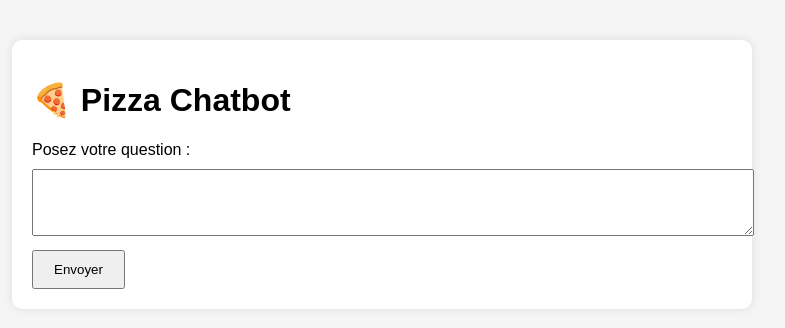
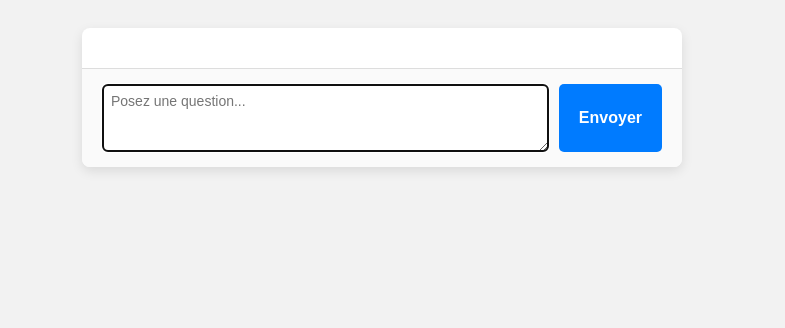
Before and after one commit to FayssalSabri/RAG-RestaurantQA, a Flask app: page / in a window 1280 px wide. Shown: the top 328 px of the page, without its empty margins (258-1043 px from the left). Run offline with Flask 3, Linux system fonts and the light colour scheme; some libraries are stand-ins or nearby versions.

Commit message:
updated version of chatbot web

```diff
--- a/app.py
+++ b/app.py
@@ -1,16 +1,16 @@
-from flask import Flask, render_template, request
+from flask import Flask, render_template, request, session, redirect, url_for
+from vector import retriever
 from langchain_ollama.llms import OllamaLLM
 from langchain_core.prompts import ChatPromptTemplate
-from vector import retriever
 
 app = Flask(__name__)
+app.secret_key = "super-secret-key"
 
-# Modèle LLM
+# Initialisation du modèle et du prompt (à faire une seule fois)
 model = OllamaLLM(model="llama3.2")
 
-# Prompt template
 template = """
-You are an expert in answering questions about a pizza restaurant.
+You are an expert in answering questions about a pizza restaurant
 
 Here are some relevant reviews: {reviews}
 
@@ -21,13 +21,26 @@ chain = prompt | model
 
 @app.route("/", methods=["GET", "POST"])
 def index():
-    answer = ""
-    question = ""
+    if "chat_history" not in session:
+        session["chat_history"] = []
+
     if request.method == "POST":
-        question = request.form["question"]
-        reviews = retriever.invoke(question)
-        answer = chain.invoke({"reviews": reviews, "question": question})
-    return render_template("index.html", answer=answer, question=question)
+        question = request.form.get("question", "").strip()
+        if question:
+            # Récupération des reviews pertinentes via le retriever
+            reviews_docs = retriever.invoke(question)
+            reviews_text = "\n\n".join([doc.page_content for doc in reviews_docs]) if reviews_docs else "No relevant reviews found."
+
+            # Génération de la réponse via le modèle
+            result = chain.invoke({"reviews": reviews_text, "question": question})
+
+            # Sauvegarde dans la session
+            session["chat_history"].append({"question": question, "answer": result})
+            session.modified = True
+
+        return redirect(url_for("index"))
+
+    return render_template("index.html", chat_history=session["chat_history"])
 
 if __name__ == "__main__":
     app.run(debug=True)
--- a/templates/index.html
+++ b/templates/index.html
@@ -1,27 +1,106 @@
 <!DOCTYPE html>
-<html lang="en">
+<html lang="fr">
 <head>
-    <meta charset="UTF-8">
-    <title>Pizza Chatbot</title>
+    <meta charset="UTF-8" />
+    <title>Chat Pizza</title>
     <style>
-        body { font-family: Arial, sans-serif; margin: 40px; background-color: #f5f5f5; }
-        .chat-box { background: white; padding: 20px; border-radius: 10px; max-width: 700px; margin: auto; box-shadow: 0 0 10px rgba(0,0,0,0.1); }
-        textarea, input { width: 100%; padding: 10px; margin-top: 10px; }
-        button { padding: 10px 20px; margin-top: 10px; }
+        body {
+            font-family: Arial, sans-serif;
+            background: #f2f2f2;
+            display: flex;
+            justify-content: center;
+            padding: 20px;
+        }
+        #chat-container {
+            width: 600px;
+            background: white;
+            border-radius: 8px;
+            box-shadow: 0 4px 12px rgba(0,0,0,0.1);
+            display: flex;
+            flex-direction: column;
+            max-height: 80vh;
+        }
+        #chat-box {
+            padding: 20px;
+            overflow-y: auto;
+            flex-grow: 1;
+            border-bottom: 1px solid #ddd;
+        }
+        .message {
+            max-width: 80%;
+            margin-bottom: 15px;
+            padding: 12px 16px;
+            border-radius: 20px;
+            clear: both;
+            word-wrap: break-word;
+            white-space: pre-wrap;
+        }
+        .user-message {
+            background: #007bff;
+            color: white;
+            float: right;
+            border-bottom-right-radius: 0;
+        }
+        .bot-message {
+            background: #e5e5ea;
+            color: #333;
+            float: left;
+            border-bottom-left-radius: 0;
+        }
+        form {
+            padding: 15px 20px;
+            display: flex;
+            gap: 10px;
+            border-radius: 0 0 8px 8px;
+            background: #fafafa;
+        }
+        textarea {
+            flex-grow: 1;
+            resize: vertical;
+            border-radius: 5px;
+            border: 1px solid #ccc;
+            padding: 8px;
+            font-size: 14px;
+            font-family: inherit;
+            min-height: 50px;
+        }
+        button {
+            background: #007bff;
+            border: none;
+            color: white;
+            font-weight: bold;
+            border-radius: 5px;
+            padding: 0 20px;
+            cursor: pointer;
+            font-size: 16px;
+        }
+        button:hover {
+            background: #0056b3;
+        }
     </style>
 </head>
 <body>
-    <div class="chat-box">
-        <h1>🍕 Pizza Chatbot</h1>
-        <form method="POST">
-            <label for="question">Posez votre question :</label>
-            <textarea name="question" rows="3">{{ question }}</textarea>
+    <div id="chat-container">
+        <div id="chat-box">
+            {% for turn in chat_history %}
+                <div class="message user-message">{{ turn.question }}</div>
+                <div class="message bot-message">{{ turn.answer }}</div>
+            {% endfor %}
+        </div>
+
+        <form method="POST" id="chat-form">
+            <textarea id="question" name="question" placeholder="Posez une question..." required></textarea>
             <button type="submit">Envoyer</button>
         </form>
-        {% if answer %}
-            <h3>Réponse :</h3>
-            <p>{{ answer }}</p>
-        {% endif %}
     </div>
+
+    <script>
+        const chatBox = document.getElementById("chat-box");
+        // Scroll en bas à chaque chargement
+        chatBox.scrollTop = chatBox.scrollHeight;
+
+        // Optionnel : focus automatique sur textarea
+        document.getElementById("question").focus();
+    </script>
 </body>
 </html>
```
Also changed, not shown: chrome_langchain_db/chroma.sqlite3.
